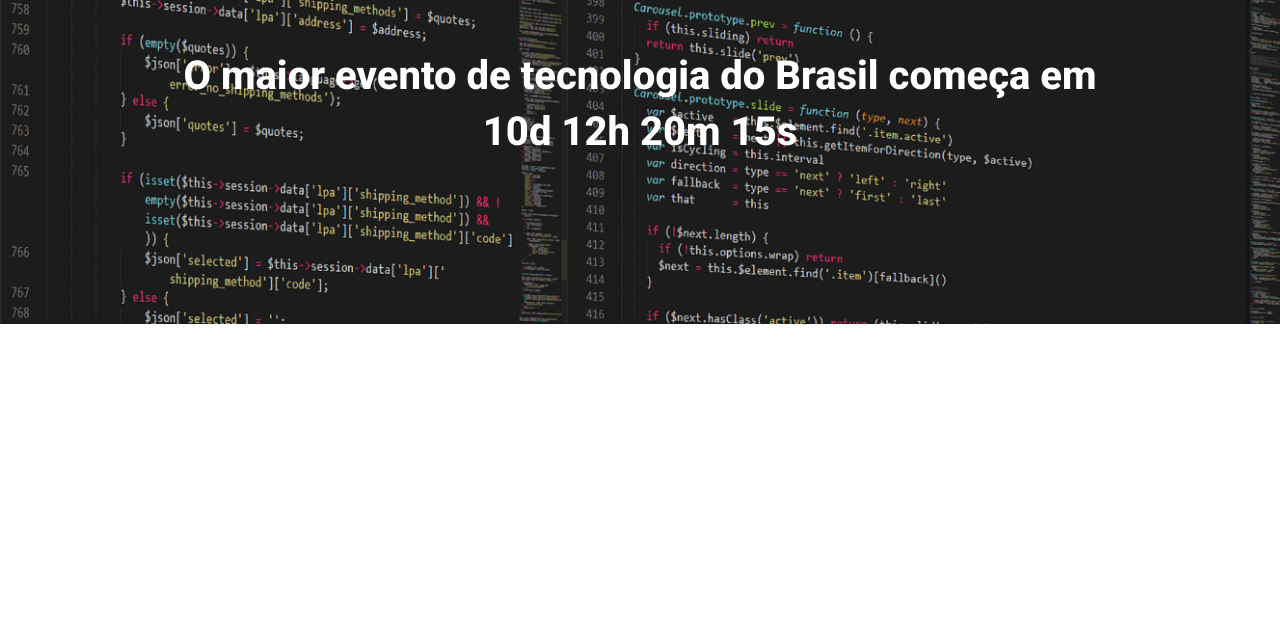
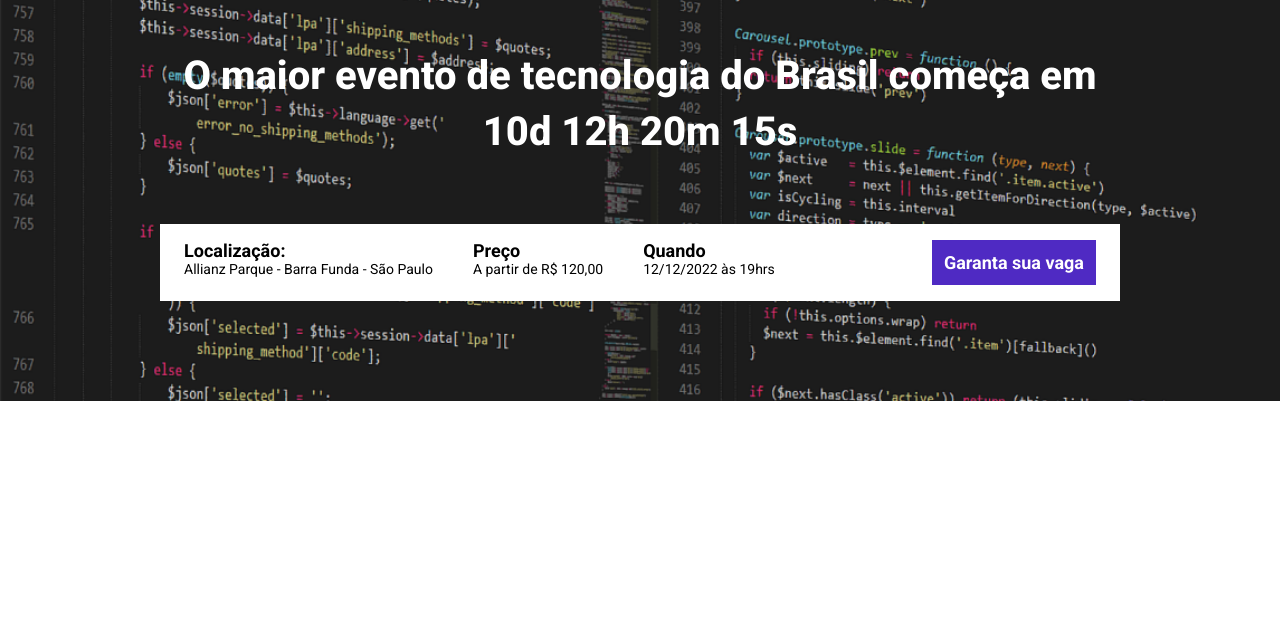
Before and after one commit to EduEbac/ebac_tech_talks, a website built with Parcel: page src/index.html in a window 1280 px wide. Shown: the part 160-800 px from the top of the page. Built offline with nearby package versions, Linux system fonts and the light colour scheme.

Commit message:
M22_LandingPage - concluida aula 3

```diff
--- a/src/index.html
+++ b/src/index.html
@@ -13,9 +13,26 @@
     <header class="hero">
         <div class="container">
             <img class="hero__logo" src="./images/ebac_logo.svg" alt="EBAC">
-            <P class="hero__text">
+            <p class="hero__text">
                 O maior evento de tecnologia do Brasil começa em 10d 12h 20m 15s
-            </P>
+            </p>
+            <div class="infos-bar">
+                <ul class="infos-bar__infos">
+                    <li class="infos-bar__infos__item" >
+                        <b>Localização:</b>
+                        Allianz Parque - Barra Funda - São Paulo
+                    </li>
+                    <li class="infos-bar__infos__item" >
+                        <b>Preço</b>
+                        A partir de R$ 120,00
+                    </li>
+                    <li class="infos-bar__infos__item" >
+                        <b>Quando</b>
+                        12/12/2022 às 19hrs
+                    </li>
+                </ul>
+                <a class="button button--primary" href="#">Garanta sua vaga</a>
+            </div>
         </div>
     </header>
 
--- /dev/null
+++ b/src/styles/components/_buttons.scss
@@ -0,0 +1,24 @@
+.button {
+    padding: 12px;
+    font-size: 18px;
+    font-weight: bold;
+    text-decoration: none;
+    white-space: nowrap;
+
+    &--primary {
+        color: #fff;
+        background-color: #4f2ac3;
+        text-align: center;
+    }
+
+    @media (max-width: 640px) {
+        display: flex;
+        width: 100%;
+        align-items: center;
+    }
+
+    @media (max-width: 1024px) {
+        display: flex;
+        align-items: center;
+    }
+}
--- /dev/null
+++ b/src/styles/components/_infosbar.scss
@@ -0,0 +1,41 @@
+.infos-bar {
+    padding: 16px 24px;
+    background-color: #fff;
+    display: flex;
+    justify-content: space-between;
+
+    &__infos {
+        display: flex;
+        gap: 40px;
+
+        &__item {
+            font-size: 14px;
+            color: #000;
+        }
+
+        b {
+            color: #000;
+            font-size: 18px;
+            font-weight: bold;
+            display: block;
+        }
+    }
+
+    @media (max-width: 640px) {
+        display: block;
+
+        &__infos {
+            display: block;
+
+            &__item {
+                margin-bottom: 24px;
+            }
+        }
+    }
+
+    @media (max-width: 1024) {
+        &__infos {
+            gap: 16px;
+        }
+    }
+}
--- a/src/styles/main.scss
+++ b/src/styles/main.scss
@@ -1,4 +1,7 @@
 @use 'hero';
+@use 'components/infosbar';
+@use 'components/buttons';
+
 
 * {
     margin: 0;
@@ -7,6 +10,7 @@
     font-family: "Roboto", sans-serif;
     font-weight: 400;
     color: #fff;
+    list-style: none;
 }
 
 .container {
```
